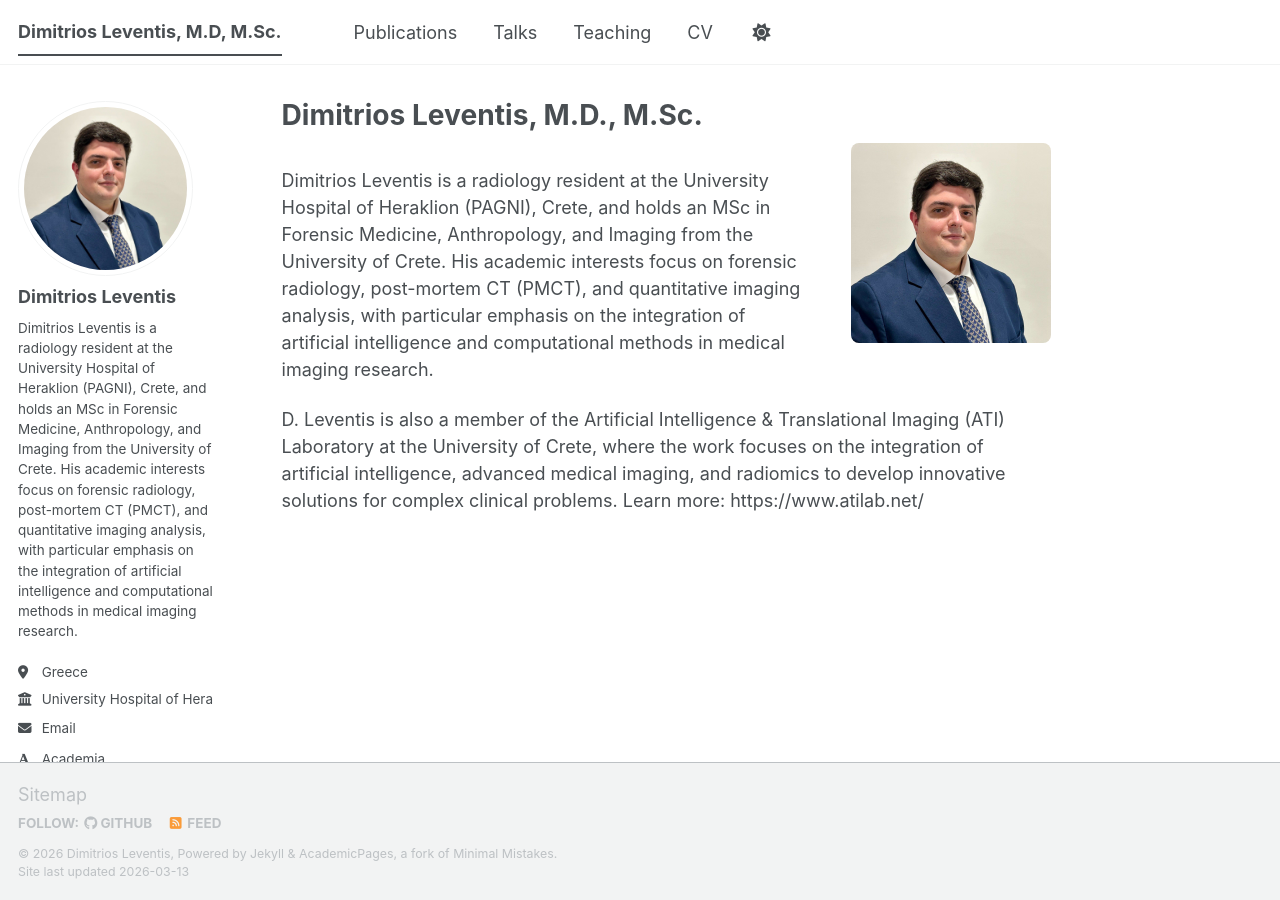
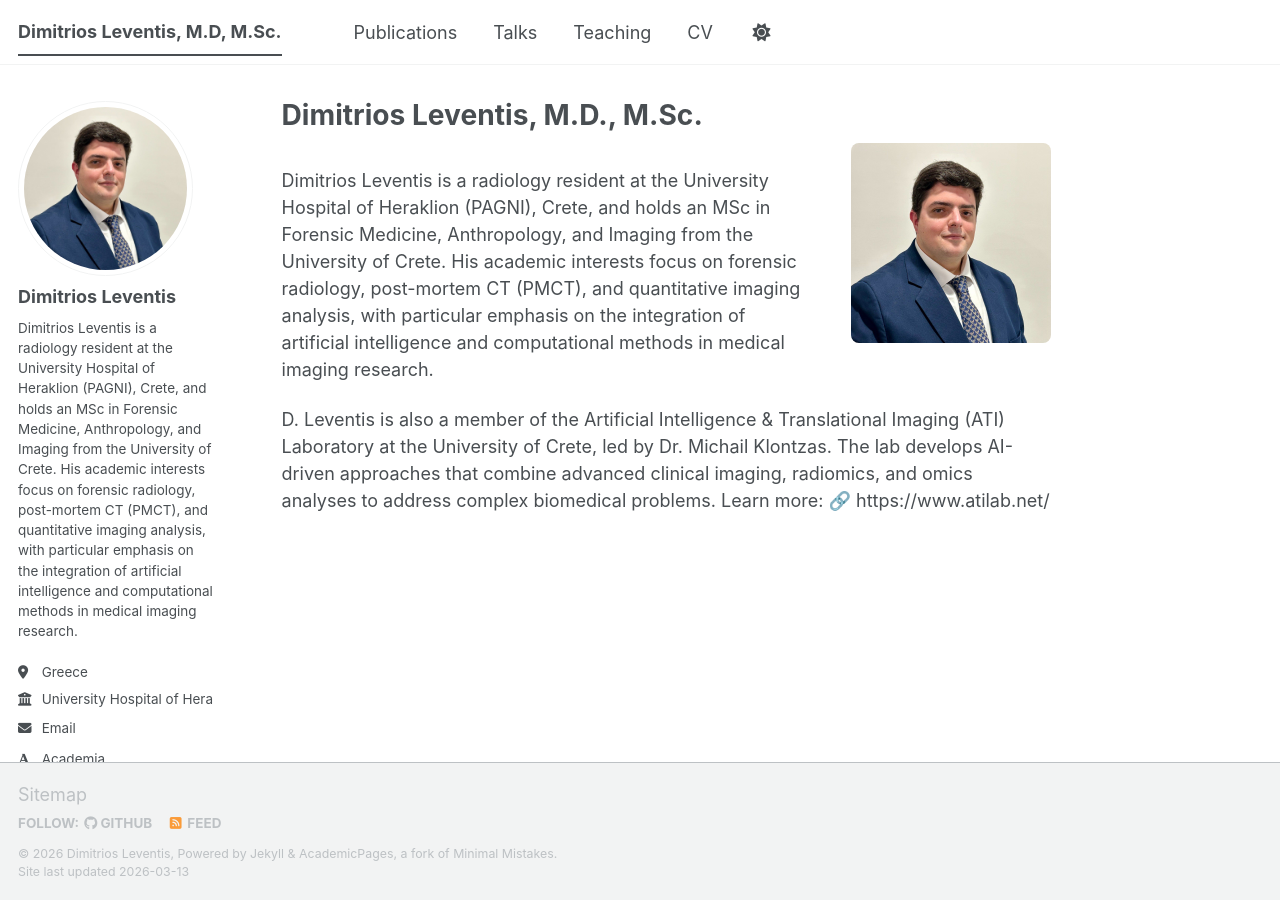
Before and after one commit to dleventis/dleventis.github.io, a Jekyll site: the page built from _pages/about.md, in a window 1280 px wide. Built offline with Jekyll 4.4.1, drawn with Linux system fonts in a browser that asks for light colours; some web fonts are replaced; a script bundle is joined from its source files by our own code; library files that are not in the unit come from our copies.

Commit message:
Revise ATI Laboratory description and add director's name
Updated the description of the ATI Laboratory and added the lab director's name.

```diff
--- a/_pages/about.md
+++ b/_pages/about.md
@@ -11,5 +11,5 @@
 
 Dimitrios Leventis is a radiology resident at the University Hospital of Heraklion (PAGNI), Crete, and holds an MSc in Forensic Medicine, Anthropology, and Imaging from the University of Crete. His academic interests focus on forensic radiology, post-mortem CT (PMCT), and quantitative imaging analysis, with particular emphasis on the integration of artificial intelligence and computational methods in medical imaging research.
 
-D. Leventis is also a member of the Artificial Intelligence & Translational Imaging (ATI) Laboratory at the University of Crete, where the work focuses on the integration of artificial intelligence, advanced medical imaging, and radiomics to develop innovative solutions for complex clinical problems.
-Learn more: https://www.atilab.net/
+D. Leventis is also a member of the Artificial Intelligence & Translational Imaging (ATI) Laboratory at the University of Crete, led by Dr. Michail Klontzas. The lab develops AI-driven approaches that combine advanced clinical imaging, radiomics, and omics analyses to address complex biomedical problems.
+Learn more: 🔗  https://www.atilab.net/
```
